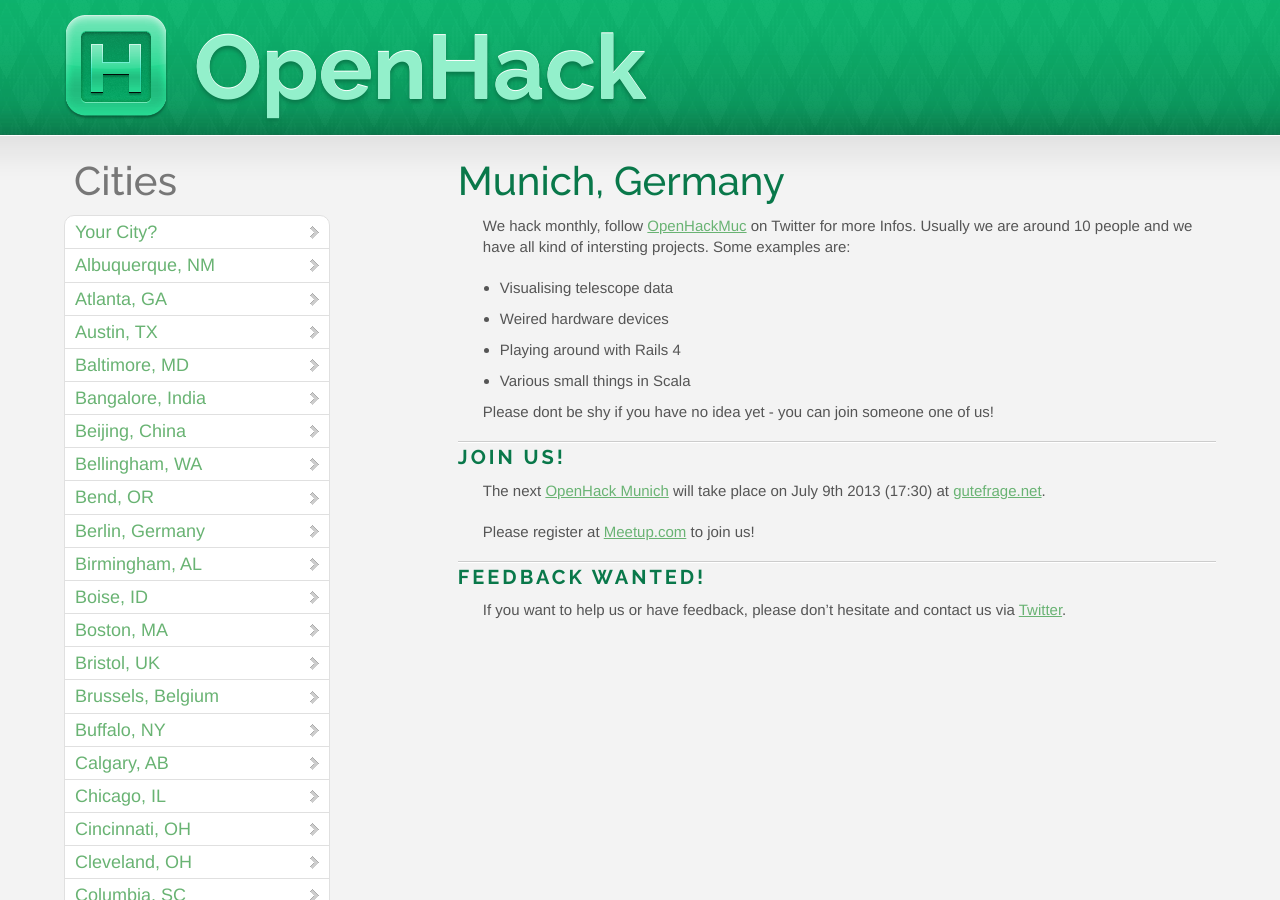
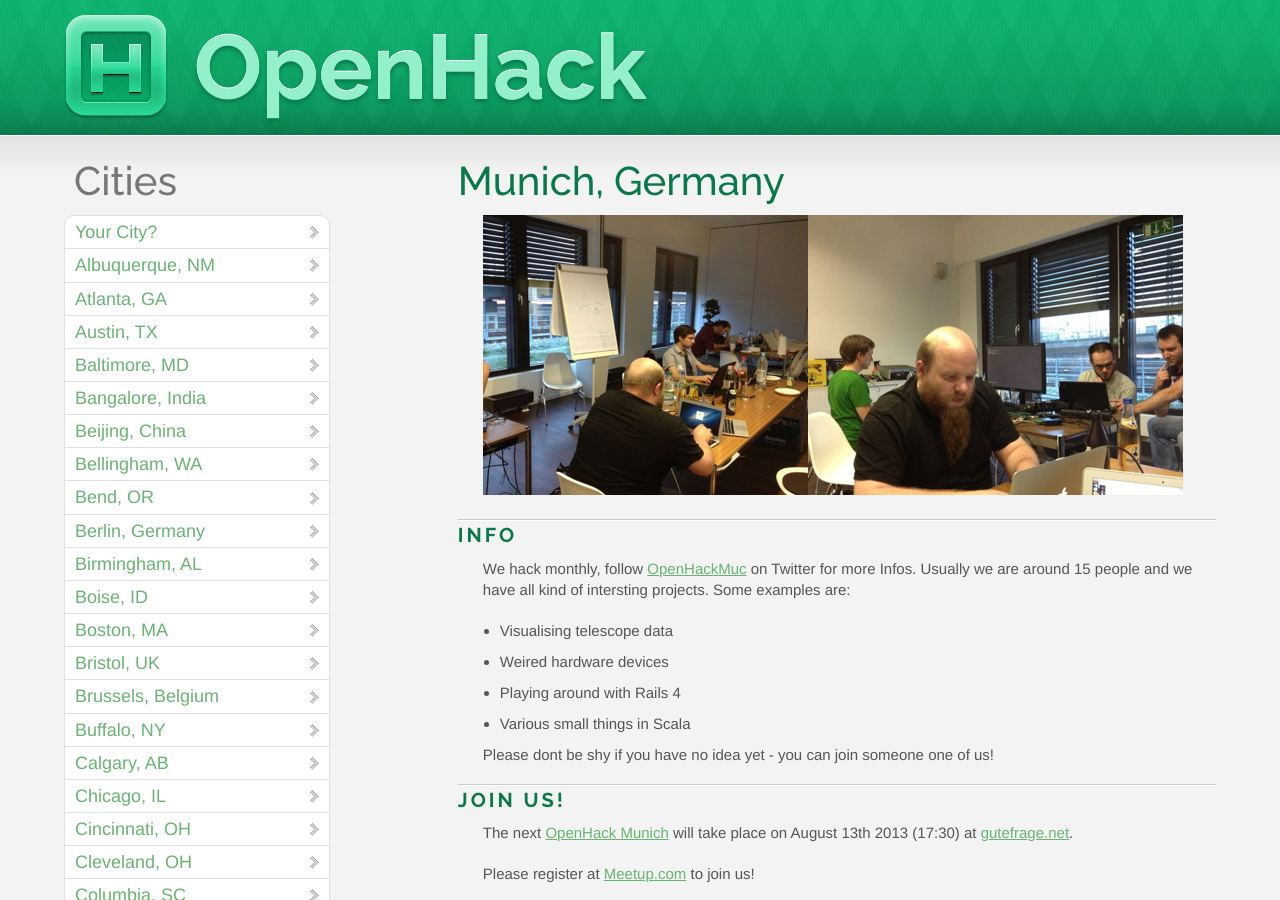
Before and after one commit to OpenHack/openhack.github.com, a Jekyll site: the page built from munich/index.markdown, in a window 1280 px wide and 900 px high. Built offline with Jekyll 4.4.1, drawn with Linux system fonts in a browser that asks for light colours; nearby versions of some CDN libraries; Markdown is read by kramdown in place of the engine named in the settings; comment, search, counter and statistics services are not loaded.

Commit message:
Announce new OpenHack in Munich

```diff
--- a/munich/index.markdown
+++ b/munich/index.markdown
@@ -5,7 +5,11 @@
 
 ## Munich, Germany
 
-We hack monthly, follow [OpenHackMuc][1] on Twitter for more Infos. Usually we are around 10 people and we have all kind of intersting projects. Some examples are:
+![OpenHack Munich](/munich/header.jpg)
+
+### Info
+
+We hack monthly, follow [OpenHackMuc][1] on Twitter for more Infos. Usually we are around 15 people and we have all kind of intersting projects. Some examples are:
 
 * Visualising telescope data
 * Weired hardware devices
@@ -16,7 +20,7 @@
 
 ### Join us!
 
-The next [OpenHack Munich][3] will take place on July 9th 2013 (17:30) at [gutefrage.net][2].
+The next [OpenHack Munich][3] will take place on August 13th 2013 (17:30) at [gutefrage.net][2].
 
 Please register at [Meetup.com][4] to join us!
 
@@ -28,4 +32,4 @@
 [1]: https://twitter.com/OpenHackMuc
 [2]: http://www.gutefrage.net/ueber_uns
 [3]: http://www.meetup.com/OpenHack-Munich/
-[4]: http://www.meetup.com/OpenHack-Munich/events/124608462/
+[4]: http://www.meetup.com/OpenHack-Munich/events/129201962/
```
Also changed, not shown: munich/header.jpg (added).
